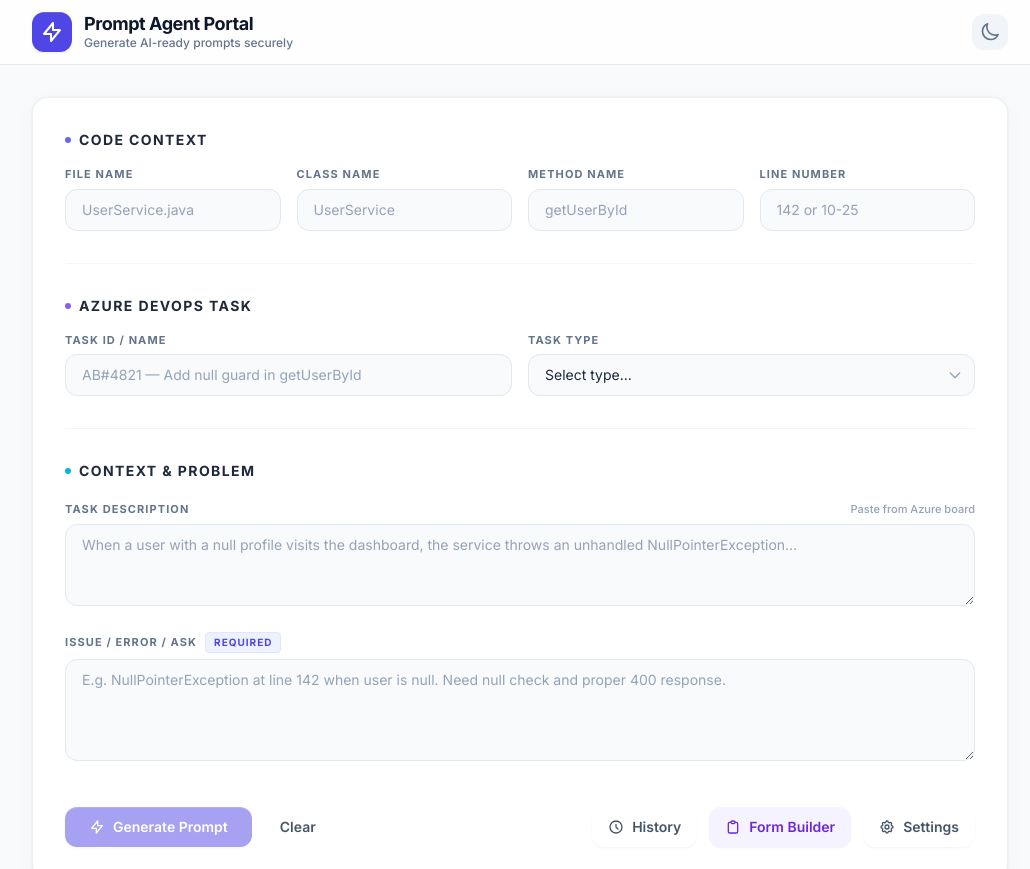
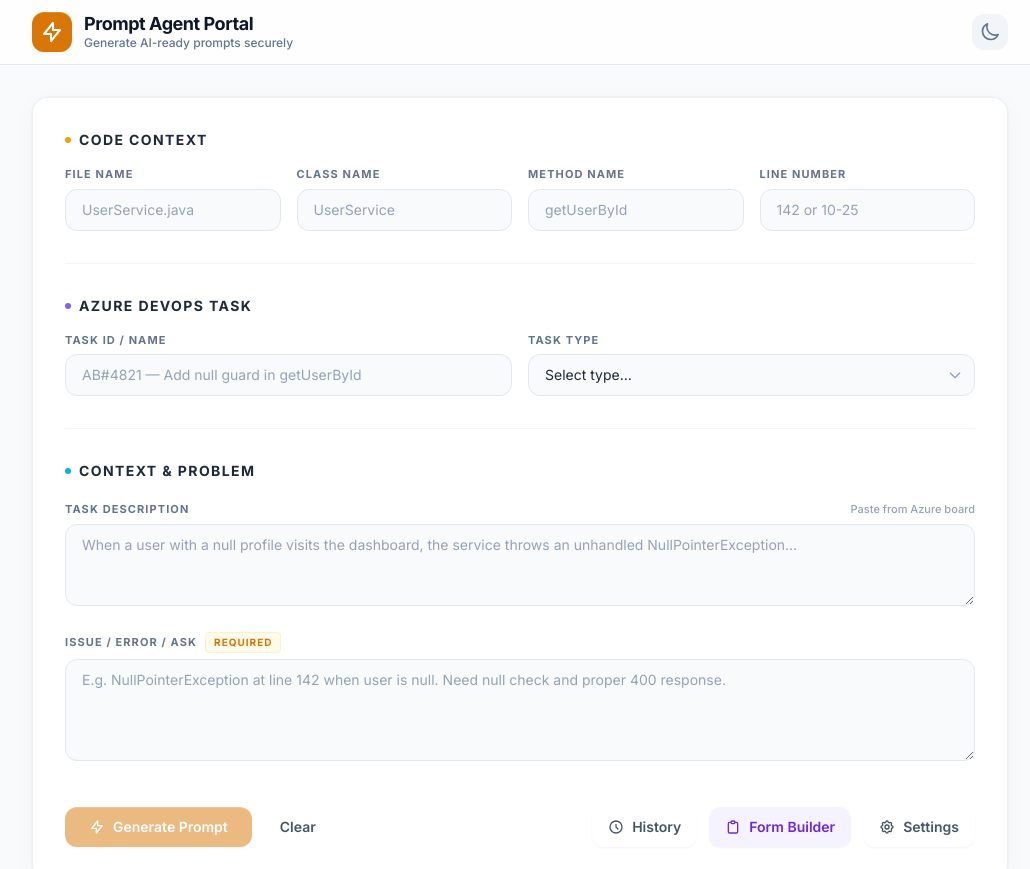
Before and after one commit to shamghan/PromptAgent, a React (Vite) app: page / in a window 1280 px wide. Shown: the top 869 px of the page, without its empty margins (120-1150 px from the left). Built offline with nearby package versions, Linux system fonts and the light colour scheme.

Commit message:
change brand color from indigo to amber

```diff
--- a/src/index.css
+++ b/src/index.css
@@ -4,7 +4,7 @@
 
 @layer base {
   :root {
-    --brand: #4f46e5;
+    --brand: #d97706;
   }
 
   html,
--- a/tailwind.config.js
+++ b/tailwind.config.js
@@ -10,16 +10,16 @@ export default {
       },
       colors: {
         brand: {
-          50: '#eef2ff',
-          100: '#e0e7ff',
-          200: '#c7d2fe',
-          300: '#a5b4fc',
-          400: '#818cf8',
-          500: '#6366f1',
-          600: '#4f46e5',
-          700: '#4338ca',
-          800: '#3730a3',
-          900: '#312e81',
+          50: '#fffbeb',
+          100: '#fef3c7',
+          200: '#fde68a',
+          300: '#fcd34d',
+          400: '#fbbf24',
+          500: '#f59e0b',
+          600: '#d97706',
+          700: '#b45309',
+          800: '#92400e',
+          900: '#78350f',
         }
       },
       boxShadow: {
```
